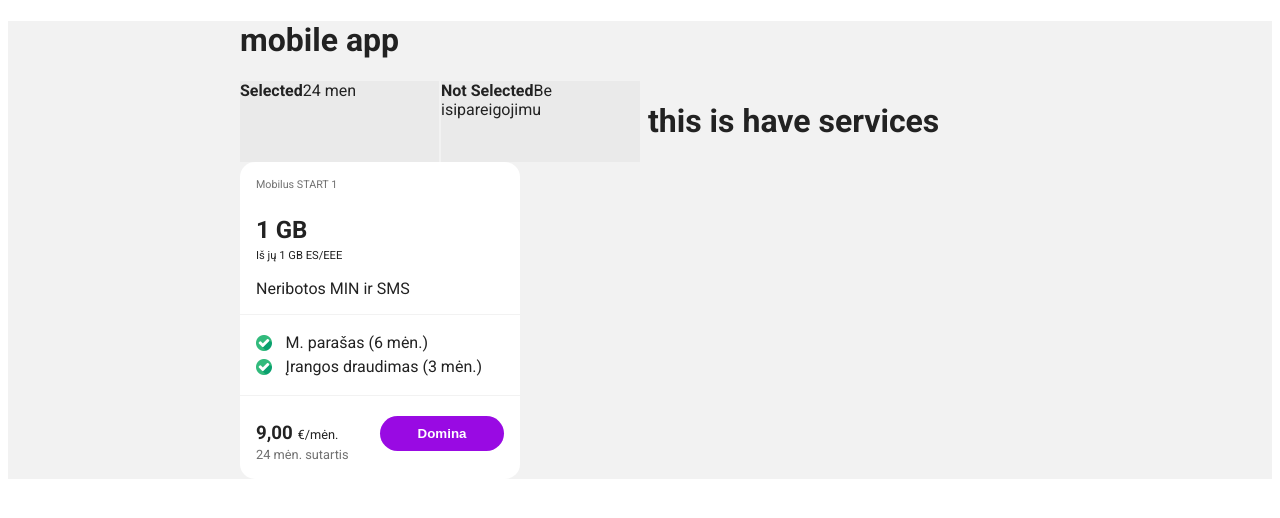
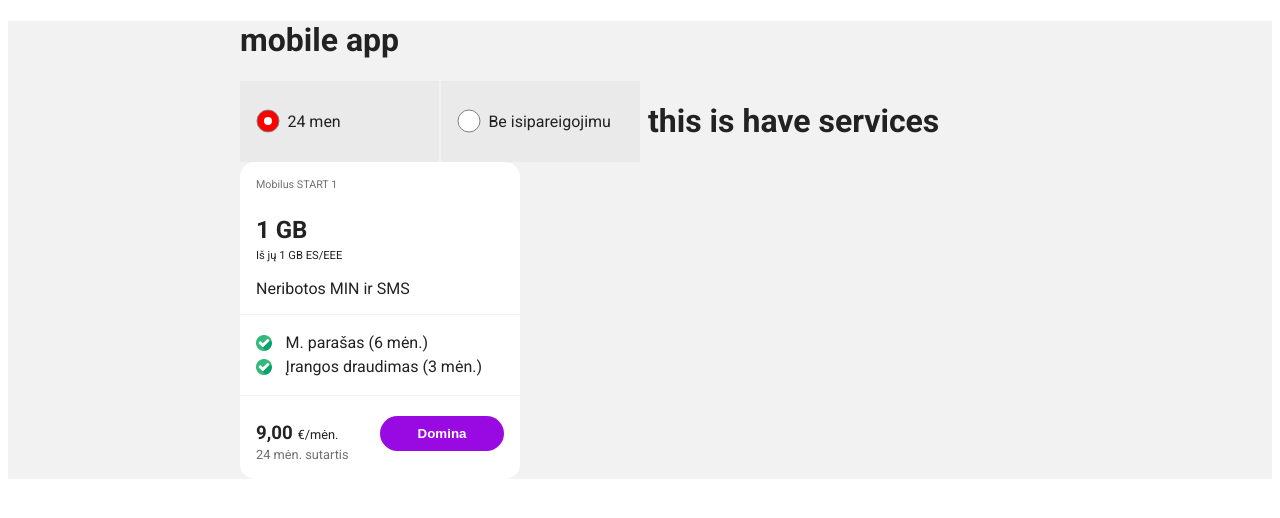
Before and after one commit to lukas-anci/mobile-plans, a React (Create React App) app: page / in a window 1280 px wide. Shown: the top 518 px of the page. Built offline with nearby package versions, Linux system fonts and the light colour scheme.

Commit message:
custom radio works with svg

```diff
--- a/src/App.css
+++ b/src/App.css
@@ -122,3 +122,14 @@ ul {
   background-color: rgba(34, 34, 34, 0.04);
   flex-basis: 50%;
 }
+
+.radio-container {
+  display: flex;
+  align-items: center;
+  cursor: pointer;
+  height: 100%;
+  margin-left: 1rem;
+}
+.radio-container svg {
+  margin-right: 0.4rem;
+}
--- a/src/App.jsx
+++ b/src/App.jsx
@@ -14,13 +14,29 @@ class App extends Component {
     };
   }
 
+  handleRadio = (val) => {
+    console.log('radio was pressed');
+    console.log(val);
+    // jei gaunu commit nustattau busena i atitinkama
+
+    // arba priesingai
+    if (val === 'commit') {
+      this.setState({ noCommitment: false });
+    } else {
+      this.setState({ noCommitment: true });
+    }
+  };
+
   render() {
     return (
       <div className="App ">
         <div className="container">
           <h1>mobile app</h1>
           <div className="controls d-flex">
-            <Commitment noCommitment={this.state.noCommitment} />
+            <Commitment
+              handleRadio={this.handleRadio}
+              noCommitment={this.state.noCommitment}
+            />
             <HaveServices />
           </div>
           <main className="plan-cards">
--- a/src/components/commitment.jsx
+++ b/src/components/commitment.jsx
@@ -1,27 +1,23 @@
 import React, { Component } from 'react';
 import CustomRadio from './common/customRadio';
 class Commitment extends Component {
-  handleRadio = () => {
-    console.log('radio was pressed');
-  };
-
   render() {
     return (
       <div className="commitment-component">
         <div className="c__selection">
-          <span className="c__select">
-            <CustomRadio
-              checked={!this.props.noCommitment}
-              onClick={this.handleRadio}
-            >
-              24 men
-            </CustomRadio>
-          </span>
+          <CustomRadio
+            value="commit"
+            checked={!this.props.noCommitment}
+            onClick={this.props.handleRadio}
+          >
+            24 men
+          </CustomRadio>
         </div>
         <div className="c__selection">
           <CustomRadio
+            value="noCommit"
             checked={this.props.noCommitment}
-            onClick={this.handleRadio}
+            onClick={this.props.handleRadio}
           >
             Be isipareigojimu
           </CustomRadio>
--- a/src/components/common/customRadio.jsx
+++ b/src/components/common/customRadio.jsx
@@ -1,10 +1,30 @@
 const CustomRadio = (props) => {
   return (
-    <div onClick={props.onClick} className="radio">
+    <div onClick={() => props.onClick(props.value)} className="radio-container">
       {!props.checked ? (
-        <strong>Not Selected</strong>
+        <svg height="25" width="25">
+          <circle
+            cx="12"
+            cy="12"
+            r="11"
+            stroke="gray"
+            stroke-width="1"
+            fill="white"
+          />
+        </svg>
       ) : (
-        <strong>Selected</strong>
+        <svg height="25" width="25">
+          <circle
+            cx="12"
+            cy="12"
+            r="11"
+            stroke="gray"
+            stroke-width="1"
+            fill="red"
+          />
+          <circle cx="12" cy="12" r="4" fill="white" />
+          Sorry, your browser does not support inline SVG.
+        </svg>
       )}
       <span>{props.children}</span>
     </div>
```
